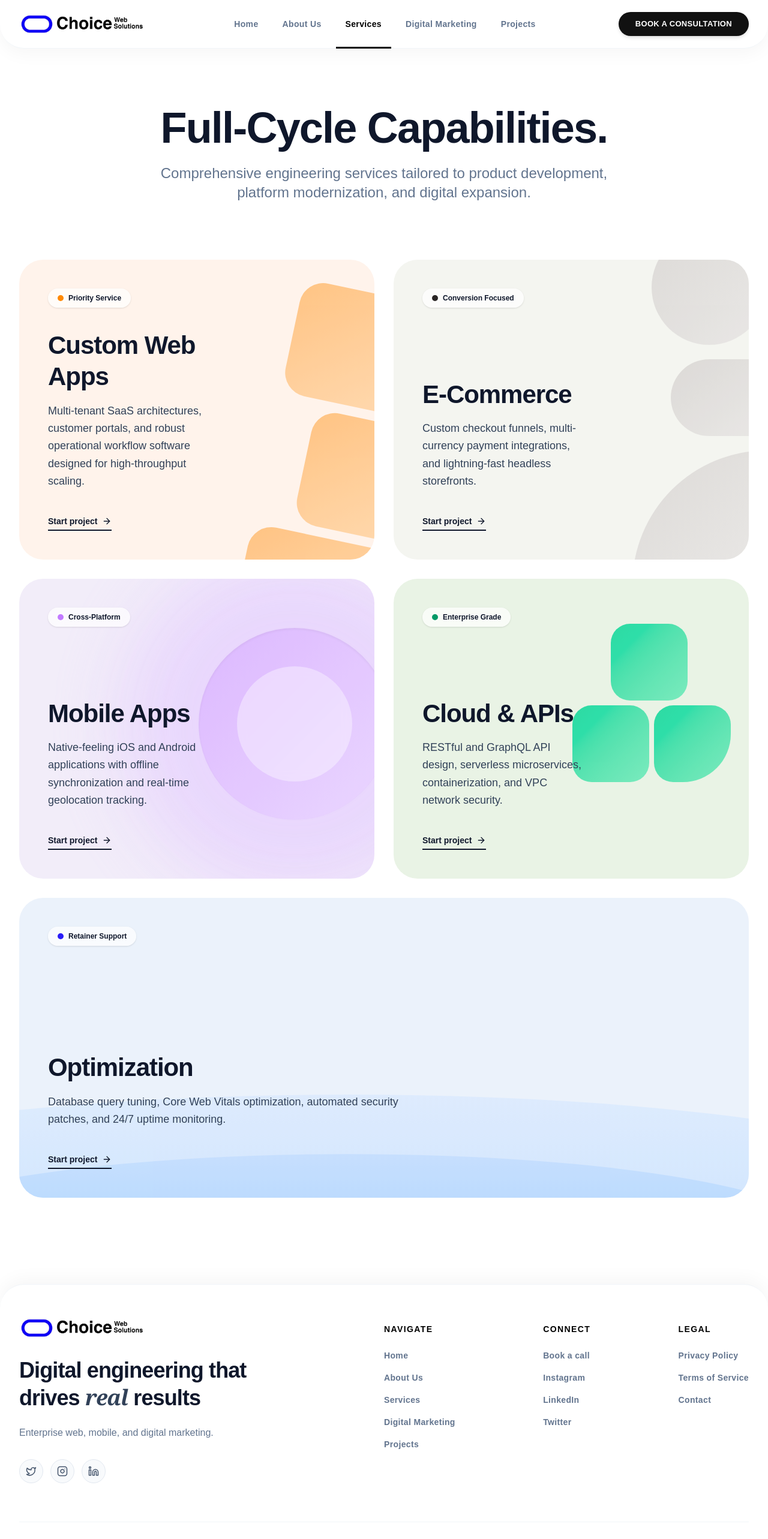
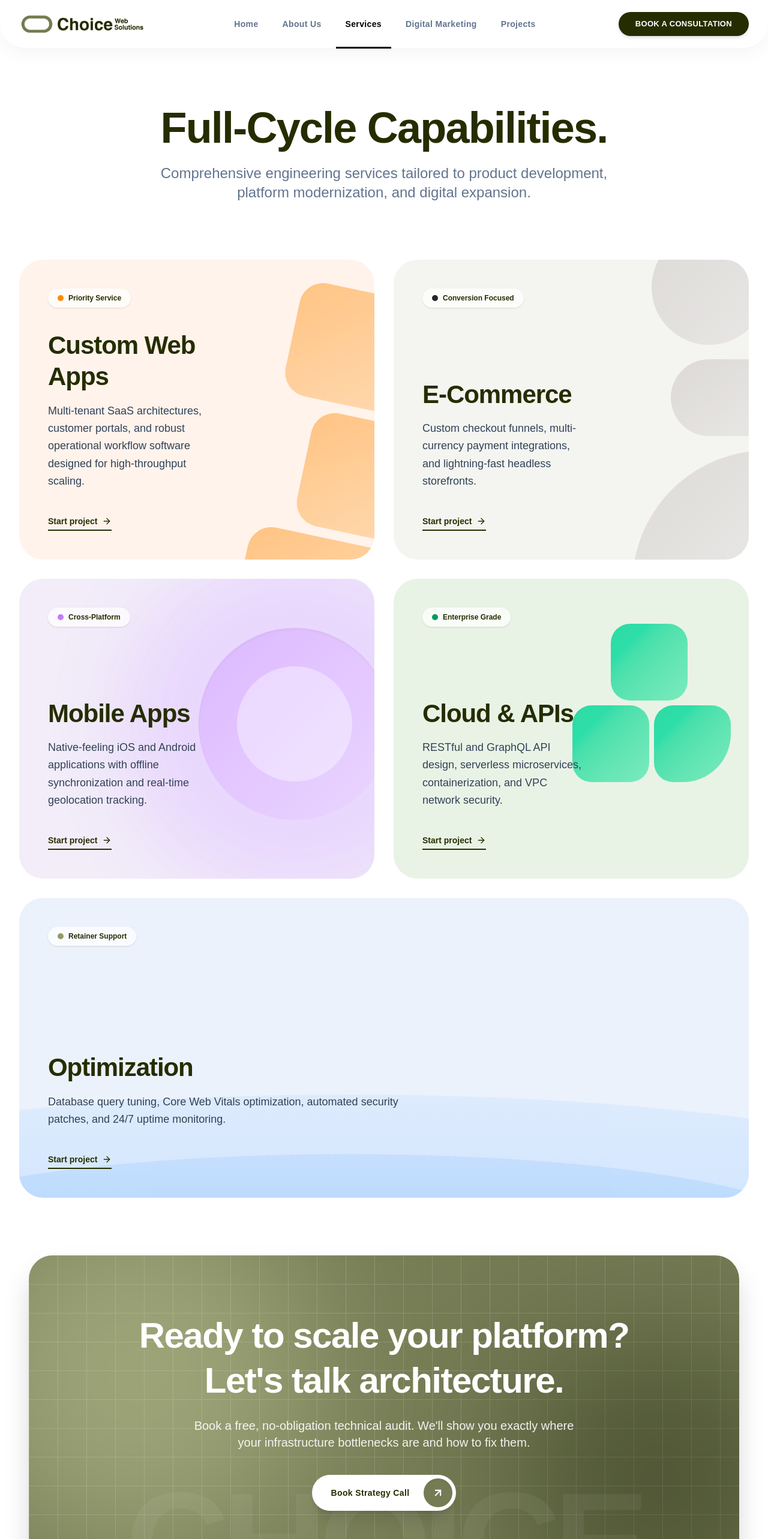
Before and after one commit to venkatesh992/choice, a Next.js app: page /services in a window 1280 px wide. Shown: the top 2566 px of the page at 60% size. Built offline with nearby package versions, Linux system fonts and the light colour scheme.

Commit message:
rebrand4

```diff
--- a/src/app/globals.css
+++ b/src/app/globals.css
@@ -11,11 +11,17 @@
   --font-sans: var(--font-geist-sans);
   --font-mono: var(--font-geist-mono);
 
-  /* Overriding default blue to global primary color #0F01F6 */
-  --color-blue-400: #291cf8;
-  --color-blue-500: #0F01F6;
-  --color-blue-600: #0F01F6;
-  --color-blue-700: #0a01a3;
+
+  /* Overriding default blue to global primary color #757C54 */
+  --color-blue-400: #929A6A;
+  --color-blue-500: #757C54;
+  --color-blue-600: #757C54;
+  --color-blue-700: #5B6141;
+
+  /* Overriding slate to secondary color #252D00 */
+  --color-slate-800: #354000;
+  --color-slate-900: #252D00;
+  --color-slate-950: #151A00;
 }
 
 body {
--- a/src/app/marketing/page.tsx
+++ b/src/app/marketing/page.tsx
@@ -2,6 +2,7 @@ import Link from "next/link";
 import Image from "next/image";
 import { ArrowRight } from "lucide-react";
 import FadeIn from "@/components/FadeIn";
+import CtaBlock from "@/components/CtaBlock";
 
 export default function MarketingPage() {
   const services = [
@@ -78,7 +79,7 @@ export default function MarketingPage() {
               <span className="text-slate-900">Marketing</span>
 
               {/* Graphic Icon Block */}
-              <span className="inline-flex items-center justify-center w-12 h-12 md:w-[72px] md:h-[72px] bg-[#0F01F6] rounded-xl md:rounded-[24px] text-white shadow-lg shadow-[#0F01F6]/20 transform rotate-[-8deg] hover:rotate-0 transition-transform duration-500 cursor-pointer">
+              <span className="inline-flex items-center justify-center w-12 h-12 md:w-[72px] md:h-[72px] bg-[#757C54] rounded-xl md:rounded-[24px] text-white shadow-lg shadow-[#757C54]/20 transform rotate-[-8deg] hover:rotate-0 transition-transform duration-500 cursor-pointer">
                 <ArrowRight className="w-6 h-6 md:w-8 md:h-8 -rotate-45" />
               </span>
 
@@ -153,7 +154,7 @@ export default function MarketingPage() {
                     </p>
 
                     {/* Action Link */}
-                    <Link href="/contact" className="inline-flex items-center gap-2 text-sm font-bold text-slate-900 border-b-2 border-slate-900 pb-1 w-max group/link hover:text-[#0F01F6] hover:border-[#0F01F6] transition-colors">
+                    <Link href="/contact" className="inline-flex items-center gap-2 text-sm font-bold text-slate-900 border-b-2 border-slate-900 pb-1 w-max group/link hover:text-[#757C54] hover:border-[#757C54] transition-colors">
                       Start campaign <ArrowRight size={16} className="group-hover/link:translate-x-1 transition-transform" />
                     </Link>
                   </div>
@@ -163,7 +164,7 @@ export default function MarketingPage() {
           ))}
         </div>
       </section>
-
+      <CtaBlock />
     </div>
   );
 }
--- a/src/app/page.tsx
+++ b/src/app/page.tsx
@@ -2,6 +2,7 @@ import { ArrowRight, ChevronRight, CheckCircle2, TrendingUp, ArrowUpRight } from
 import Image from "next/image";
 import Link from "next/link";
 import FadeIn from "@/components/FadeIn";
+import CtaBlock from "@/components/CtaBlock";
 
 export default function Home() {
   return (
@@ -26,7 +27,7 @@ export default function Home() {
                 We bridge the gap between business objectives and clean, maintainable engineering. From concept to deployment.
               </p>
               <div className="flex flex-col sm:flex-row gap-3">
-                <Link href="/contact" className="px-8 py-3.5 bg-[#0F01F6] text-white text-sm font-bold shadow-md hover:shadow-lg rounded-full hover:bg-slate-800 transition-colors flex items-center justify-center gap-2">
+                <Link href="/contact" className="px-8 py-3.5 bg-[#757C54] text-white text-sm font-bold shadow-md hover:shadow-lg rounded-full hover:bg-slate-800 transition-colors flex items-center justify-center gap-2">
                   Start your project <ArrowRight size={16} />
                 </Link>
               </div>
@@ -72,14 +73,14 @@ export default function Home() {
         <div className="grid grid-cols-1 lg:grid-cols-12 gap-6">
           {/* Dark Card */}
           <FadeIn delay={0.2} direction="up" effect="spring" className="lg:col-span-4 flex">
-            <div className="w-full bg-[#0F172A] rounded-[32px] p-10 text-white flex flex-col justify-between">
+            <div className="w-full bg-[#252D00] rounded-[32px] p-10 text-white flex flex-col justify-between">
               <div>
                 <h2 className="text-3xl font-bold mb-4 leading-tight">Scalable<br/>Architecture</h2>
                 <p className="text-slate-400 text-sm leading-relaxed mb-6">
                   Every project is built on modular codebases using TypeScript, componentized UI design systems, and resilient database schemas designed for long-term maintainability.
                 </p>
               </div>
-              <Link href="/services" className="text-sm font-medium text-blue-400 flex items-center gap-1 hover:text-blue-300">
+              <Link href="/services" className="text-sm font-bold text-white flex items-center gap-1 hover:opacity-80 transition-opacity">
                 Read more <ArrowRight size={14} />
               </Link>
             </div>
@@ -167,12 +168,12 @@ export default function Home() {
 
           {/* Row 1: Software Engineering */}
           <FadeIn delay={0.1} className="md:col-span-7 h-full">
-            <div className="bg-[#0A0A0A] border border-slate-800 rounded-[40px] p-6 md:p-10 h-full flex flex-col justify-center text-white text-left shadow-2xl relative overflow-hidden">
+            <div className="bg-[#252D00] border border-slate-800 rounded-[40px] p-6 md:p-10 h-full flex flex-col justify-center text-white text-left shadow-2xl relative overflow-hidden">
               {/* Subtle Ambient Glow */}
-              <div className="absolute top-[-10%] right-[-10%] w-64 h-64 bg-[#0F01F6]/30 rounded-full blur-[80px]"></div>
+              <div className="absolute top-[-10%] right-[-10%] w-64 h-64 bg-[#757C54]/30 rounded-full blur-[80px]"></div>
 
               <div className="relative z-10">
-                <div className="inline-flex items-center gap-2 px-3 py-1.5 bg-[#0F01F6] border border-[#0F01F6] rounded-full text-[11px] font-bold uppercase tracking-widest text-white mb-4">
+                <div className="inline-flex items-center gap-2 px-3 py-1.5 bg-[#757C54] border border-[#757C54] rounded-full text-[11px] font-bold uppercase tracking-widest text-white mb-4">
                   01 — Core Engineering
                 </div>
 
@@ -187,7 +188,7 @@ export default function Home() {
                   We handle the complete software lifecycle—delivering clean, modular codebases with Zero Tech Lock-in.
                 </p>
 
-                <Link href="/services" className="inline-flex items-center gap-3 px-6 py-3 bg-white/10 hover:bg-[#0F01F6] border border-white/10 hover:border-[#0F01F6] rounded-full text-sm font-bold text-white transition-all group">
+                <Link href="/services" className="inline-flex items-center gap-3 px-6 py-3 bg-white/10 hover:bg-[#757C54] border border-white/10 hover:border-[#757C54] rounded-full text-sm font-bold text-white transition-all group">
                   Explore Engineering <ArrowRight size={16} className="group-hover:translate-x-1 transition-transform" />
                 </Link>
               </div>
@@ -208,10 +209,10 @@ export default function Home() {
           <FadeIn delay={0.2} className="md:col-span-7 h-full order-3 md:order-4">
             <div className="bg-[#F8FAFC] border border-slate-200 rounded-[40px] p-6 md:p-10 h-full flex flex-col justify-center text-slate-900 text-left shadow-lg relative overflow-hidden">
               {/* Subtle Ambient Glow */}
-              <div className="absolute bottom-[-10%] right-[-10%] w-64 h-64 bg-[#0F01F6]/15 rounded-full blur-[80px]"></div>
+              <div className="absolute bottom-[-10%] right-[-10%] w-64 h-64 bg-[#757C54]/15 rounded-full blur-[80px]"></div>
 
               <div className="relative z-10">
-                <div className="inline-flex items-center gap-2 px-3 py-1.5 bg-[#0F01F6]/10 border border-[#0F01F6]/20 rounded-full text-[11px] font-bold uppercase tracking-widest text-[#0F01F6] mb-4">
+                <div className="inline-flex items-center gap-2 px-3 py-1.5 bg-[#757C54]/10 border border-[#757C54]/20 rounded-full text-[11px] font-bold uppercase tracking-widest text-[#757C54] mb-4">
                   02 — Growth
                 </div>
 
@@ -226,7 +227,7 @@ export default function Home() {
                   We combine deep technical audits with high-converting creative to ensure your engineering investment translates directly into revenue.
                 </p>
 
-                <Link href="/marketing" className="inline-flex items-center gap-3 px-6 py-3 bg-[#0F01F6] hover:bg-[#0A00A3] border border-[#0F01F6] shadow-sm rounded-full text-sm font-bold text-white transition-all group">
+                <Link href="/marketing" className="inline-flex items-center gap-3 px-6 py-3 bg-[#757C54] hover:bg-[#5B6141] border border-[#757C54] shadow-sm rounded-full text-sm font-bold text-white transition-all group">
                   Explore Marketing <ArrowRight size={16} className="group-hover:translate-x-1 transition-transform" />
                 </Link>
               </div>
@@ -247,17 +248,17 @@ export default function Home() {
           </div>
         </FadeIn>
         <FadeIn delay={0.2}>
-          <div className="bg-[#0F01F6]/[0.03] border border-[#0F01F6]/10 rounded-[40px] p-10 md:p-16 flex flex-col lg:flex-row gap-12 items-center overflow-hidden relative">
+          <div className="bg-[#757C54]/[0.03] border border-[#757C54]/10 rounded-[40px] p-10 md:p-16 flex flex-col lg:flex-row gap-12 items-center overflow-hidden relative">
 
             <div className="lg:w-1/2 relative z-10">
-              <div className="inline-flex items-center gap-2 px-4 py-2 bg-white rounded-full text-[11px] font-bold uppercase tracking-widest mb-8 text-[#0F01F6] shadow-sm border border-slate-100">
+              <div className="inline-flex items-center gap-2 px-4 py-2 bg-white rounded-full text-[11px] font-bold uppercase tracking-widest mb-8 text-[#757C54] shadow-sm border border-slate-100">
                 PROJECT CASES
               </div>
               <h2 className="text-3xl md:text-5xl font-bold mb-6 leading-tight text-slate-900 tracking-tight">Radora ERP</h2>
               <p className="text-slate-800 text-xl md:text-[22px] mb-10 leading-relaxed max-w-xl font-medium">
                 Empowering institutions with a unified, high-performance ERP designed for total operational clarity, security, and scale. Built with Optimistic UI and multi-tenant data isolation.
               </p>
-              <Link href="/work" className="inline-flex items-center gap-2 text-sm font-bold text-slate-900 border-b-2 border-slate-900 pb-1 w-max group/link hover:text-[#0F01F6] hover:border-[#0F01F6] transition-colors">
+              <Link href="/work" className="inline-flex items-center gap-2 text-sm font-bold text-slate-900 border-b-2 border-slate-900 pb-1 w-max group/link hover:text-[#757C54] hover:border-[#757C54] transition-colors">
                 View full case study <ArrowRight size={16} className="group-hover/link:translate-x-1 transition-transform" />
               </Link>
             </div>
@@ -276,43 +277,7 @@ export default function Home() {
         </FadeIn>
       </section>
 
-      {/* Massive Final CTA Block */}
-      <section className="px-4 py-16 md:py-24 max-w-[1400px] mx-auto">
-        <FadeIn effect="blur">
-          <div className="w-full bg-[#0F01F6] rounded-[40px] p-12 md:p-24 text-center flex flex-col items-center shadow-2xl relative overflow-hidden">
-
-            {/* Grid Overlay */}
-            <div className="absolute inset-0 opacity-[0.15] bg-[linear-gradient(to_right,#ffffff_1px,transparent_1px),linear-gradient(to_bottom,#ffffff_1px,transparent_1px)] bg-[size:48px_48px]"></div>
-
-            {/* Soft Wavy Glows */}
-            <div className="absolute top-[-20%] left-[-10%] w-[600px] h-[600px] bg-[#3B2DFF] rounded-full blur-[120px] mix-blend-screen opacity-50"></div>
-            <div className="absolute bottom-[-20%] right-[-10%] w-[500px] h-[500px] bg-[#0A00A3] rounded-full blur-[120px] mix-blend-multiply opacity-50"></div>
-
-            {/* Massive Background Text Watermark */}
-            <div className="absolute bottom-[-15%] left-0 w-full flex justify-center pointer-events-none select-none overflow-hidden">
-              <span className="text-[120px] md:text-[240px] font-black text-white/5 tracking-tighter leading-none whitespace-nowrap">
-                CHOICE
-              </span>
-            </div>
-
-            <h2 className="text-4xl md:text-6xl font-bold text-white mb-6 relative z-10 leading-tight tracking-tight">
-              Ready to scale your platform? <br/> Let's talk architecture.
-            </h2>
-            <p className="text-lg md:text-xl text-white/90 mb-10 max-w-2xl relative z-10 font-medium">
-              Book a free, no-obligation technical audit. We'll show you exactly where your infrastructure bottlenecks are and how to fix them.
-            </p>
-
-            {/* Custom Pill Button matching the image */}
-            <Link href="/contact" className="relative z-10 flex items-center bg-white rounded-full p-1.5 pl-8 hover:scale-105 hover:shadow-2xl transition-all duration-300 group cursor-pointer shadow-xl">
-              <span className="text-slate-900 font-bold text-sm mr-6 tracking-wide group-hover:text-[#0F01F6] transition-colors">Book Strategy Call</span>
-              <div className="w-12 h-12 bg-[#0F01F6] rounded-full flex items-center justify-center text-white group-hover:bg-slate-900 group-hover:text-white transition-colors shadow-inner">
-                <ArrowUpRight size={20} strokeWidth={2.5} />
-              </div>
-            </Link>
-
-          </div>
-        </FadeIn>
-      </section>
+      <CtaBlock />
 
     </>
   );
--- a/src/app/services/page.tsx
+++ b/src/app/services/page.tsx
@@ -1,6 +1,7 @@
 import Link from "next/link";
 import { ArrowRight } from "lucide-react";
 import FadeIn from "@/components/FadeIn";
+import CtaBlock from "@/components/CtaBlock";
 
 export default function ServicesPage() {
   const services = [
@@ -117,7 +118,7 @@ export default function ServicesPage() {
                   </p>
 
                   {/* Action Link */}
-                  <Link href="/contact" className="inline-flex items-center gap-2 text-sm font-bold text-slate-900 border-b-2 border-slate-900 pb-1 w-max group/link hover:text-[#0F01F6] hover:border-[#0F01F6] transition-colors">
+                  <Link href="/contact" className="inline-flex items-center gap-2 text-sm font-bold text-slate-900 border-b-2 border-slate-900 pb-1 w-max group/link hover:text-[#757C54] hover:border-[#757C54] transition-colors">
                     Start project <ArrowRight size={16} className="group-hover/link:translate-x-1 transition-transform" />
                   </Link>
                 </div>
@@ -127,6 +128,7 @@ export default function ServicesPage() {
           </FadeIn>
         ))}
       </div>
+      <CtaBlock />
     </div>
   );
 }
--- a/src/app/work/page.tsx
+++ b/src/app/work/page.tsx
@@ -1,5 +1,6 @@
 import Image from "next/image";
 import FadeIn from "@/components/FadeIn";
+import CtaBlock from "@/components/CtaBlock";
 
 export default function WorkPage() {
   const cases = [
@@ -11,7 +12,7 @@ export default function WorkPage() {
       stack: "Next.js 16 (App Router), PostgreSQL, Prisma, BullMQ, Tailwind 4",
       result: "Total operational clarity, 0% data leakage across tenants, reduced administrative fatigue.",
       bgColor: "bg-slate-900",
-      accentColor: "text-[#0F01F6]",
+      accentColor: "text-[#757C54]",
       theme: "dark",
       img: "https://images.unsplash.com/photo-1551288049-bebda4e38f71?q=80&w=2070&auto=format&fit=crop"
     },
@@ -109,6 +110,7 @@ export default function WorkPage() {
           </FadeIn>
         ))}
       </div>
+      <CtaBlock />
     </div>
   );
 }
--- /dev/null
+++ b/src/components/CtaBlock.tsx
@@ -0,0 +1,44 @@
+import Link from "next/link";
+import { ArrowUpRight } from "lucide-react";
+import FadeIn from "@/components/FadeIn";
+
+export default function CtaBlock() {
+  return (
+    <section className="px-4 py-16 md:py-24 max-w-[1400px] mx-auto">
+      <FadeIn effect="blur">
+        <div className="w-full bg-[#757C54] rounded-[40px] p-12 md:p-24 text-center flex flex-col items-center shadow-2xl relative overflow-hidden">
+
+          {/* Grid Overlay */}
+          <div className="absolute inset-0 opacity-[0.15] bg-[linear-gradient(to_right,#ffffff_1px,transparent_1px),linear-gradient(to_bottom,#ffffff_1px,transparent_1px)] bg-[size:48px_48px]"></div>
+
+          {/* Soft Wavy Glows */}
+          <div className="absolute top-[-20%] left-[-10%] w-[600px] h-[600px] bg-[#929A6A] rounded-full blur-[120px] mix-blend-screen opacity-50"></div>
+          <div className="absolute bottom-[-20%] right-[-10%] w-[500px] h-[500px] bg-[#5B6141] rounded-full blur-[120px] mix-blend-multiply opacity-50"></div>
+
+          {/* Massive Background Text Watermark */}
+          <div className="absolute bottom-[-15%] left-0 w-full flex justify-center pointer-events-none select-none overflow-hidden">
+            <span className="text-[120px] md:text-[240px] font-black text-white/5 tracking-tighter leading-none whitespace-nowrap">
+              CHOICE
+            </span>
+          </div>
+
+          <h2 className="text-4xl md:text-6xl font-bold text-white mb-6 relative z-10 leading-tight tracking-tight">
+            Ready to scale your platform? <br/> Let's talk architecture.
+          </h2>
+          <p className="text-lg md:text-xl text-white/90 mb-10 max-w-2xl relative z-10 font-medium">
+            Book a free, no-obligation technical audit. We'll show you exactly where your infrastructure bottlenecks are and how to fix them.
+          </p>
+
+          {/* Custom Pill Button */}
+          <Link href="/contact" className="relative z-10 flex items-center bg-white rounded-full p-1.5 pl-8 hover:scale-105 hover:shadow-2xl transition-all duration-300 group cursor-pointer shadow-xl">
+            <span className="text-slate-900 font-bold text-sm mr-6 tracking-wide group-hover:text-[#757C54] transition-colors">Book Strategy Call</span>
+            <div className="w-12 h-12 bg-[#757C54] rounded-full flex items-center justify-center text-white group-hover:bg-slate-900 group-hover:text-white transition-colors shadow-inner">
+              <ArrowUpRight size={20} strokeWidth={2.5} />
+            </div>
+          </Link>
+
+        </div>
+      </FadeIn>
+    </section>
+  );
+}
--- a/src/components/Footer.tsx
+++ b/src/components/Footer.tsx
@@ -11,7 +11,7 @@ export default function Footer() {
           <div className="lg:w-5/12">
             <Link href="/" className="flex items-center mb-6">
               <Image
-                src="/chocie%20logo%201.jpeg"
+                src="/choice%20logo1.jpeg"
                 alt="Choice Web Solutions Logo"
                 width={240}
                 height={120}
--- a/src/components/Navbar.tsx
+++ b/src/components/Navbar.tsx
@@ -27,7 +27,7 @@ export default function Navbar() {
           {/* Logo */}
           <Link href="/" className="flex items-center" onClick={() => setIsMobileMenuOpen(false)}>
             <Image
-              src="/chocie%20logo%201.jpeg"
+              src="/choice%20logo1.jpeg"
               alt="Choice Web Solutions Logo"
               width={240}
               height={120}
@@ -69,7 +69,7 @@ export default function Navbar() {
 
           {/* Desktop CTA & Mobile Toggle */}
           <div className="flex items-center gap-4">
-            <Link href="/contact" className="hidden md:flex px-7 py-2.5 bg-[#111111] text-white text-[13px] font-bold tracking-wide uppercase rounded-full hover:bg-slate-800 transition-all shadow-md hover:shadow-lg active:scale-95">
+            <Link href="/contact" className="hidden md:flex px-7 py-2.5 bg-[#252D00] text-white text-[13px] font-bold tracking-wide uppercase rounded-full hover:bg-slate-800 transition-all shadow-md hover:shadow-lg active:scale-95">
               Book a consultation
             </Link>
 
@@ -97,7 +97,7 @@ export default function Navbar() {
             <div className="px-4 py-4 flex items-center justify-between border-b border-slate-100 h-20">
               <Link href="/" className="flex items-center" onClick={() => setIsMobileMenuOpen(false)}>
                 <Image
-                  src="/chocie%20logo%201.jpeg"
+                  src="/choice%20logo1.jpeg"
                   alt="Choice Web Solutions Logo"
                   width={200}
                   height={100}
@@ -128,7 +128,7 @@ export default function Navbar() {
                 <Link
                   href="/contact"
                   onClick={() => setIsMobileMenuOpen(false)}
-                  className="w-full flex items-center justify-center py-4 bg-[#111111] text-white font-bold tracking-wide uppercase rounded-2xl shadow-lg"
+                  className="w-full flex items-center justify-center py-4 bg-[#252D00] text-white font-bold tracking-wide uppercase rounded-2xl shadow-lg"
                 >
                   Book a consultation
                 </Link>
```
Also changed, not shown: public/chocie logo 1.jpeg (deleted), public/choice logo1.jpeg (added).
